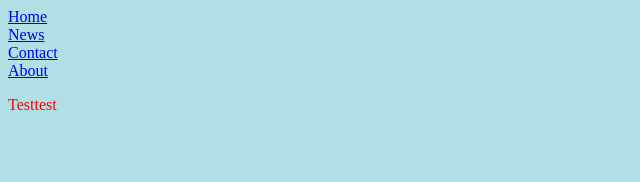
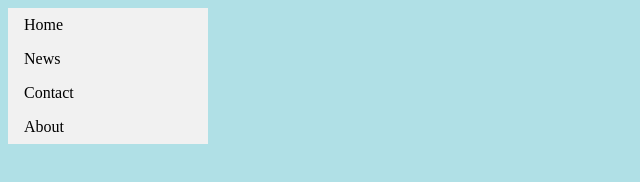
Before and after one commit to nayakashish/website, a plain HTML site: page index.html in a window 1280 px wide. Shown: the whole page, without its empty margins (0-640 px from the left). Drawn offline with Linux system fonts and the light colour scheme.

Commit message:
testnavbar

```diff
--- a/index.html
+++ b/index.html
@@ -12,7 +12,6 @@
   <li><a href="index.html">About</a></li>
 </ul>
 
-<p>Testtest</p>
 
 </body>
 </html>
--- a/styles.css
+++ b/styles.css
@@ -12,9 +12,19 @@ body {
     list-style-type: none;
     margin: 0;
     padding: 0;
+    width: 200px;
+    background-color: #f1f1f1;
   }
 
   li a {
     display: block;
-    width: 60px;
+    color: #000;
+    padding: 8px 16px;
+    text-decoration: none;
   }
+
+  /* Change the link color on hover */
+  li a:hover {
+    background-color: #555;
+    color: white;
+  }
```
